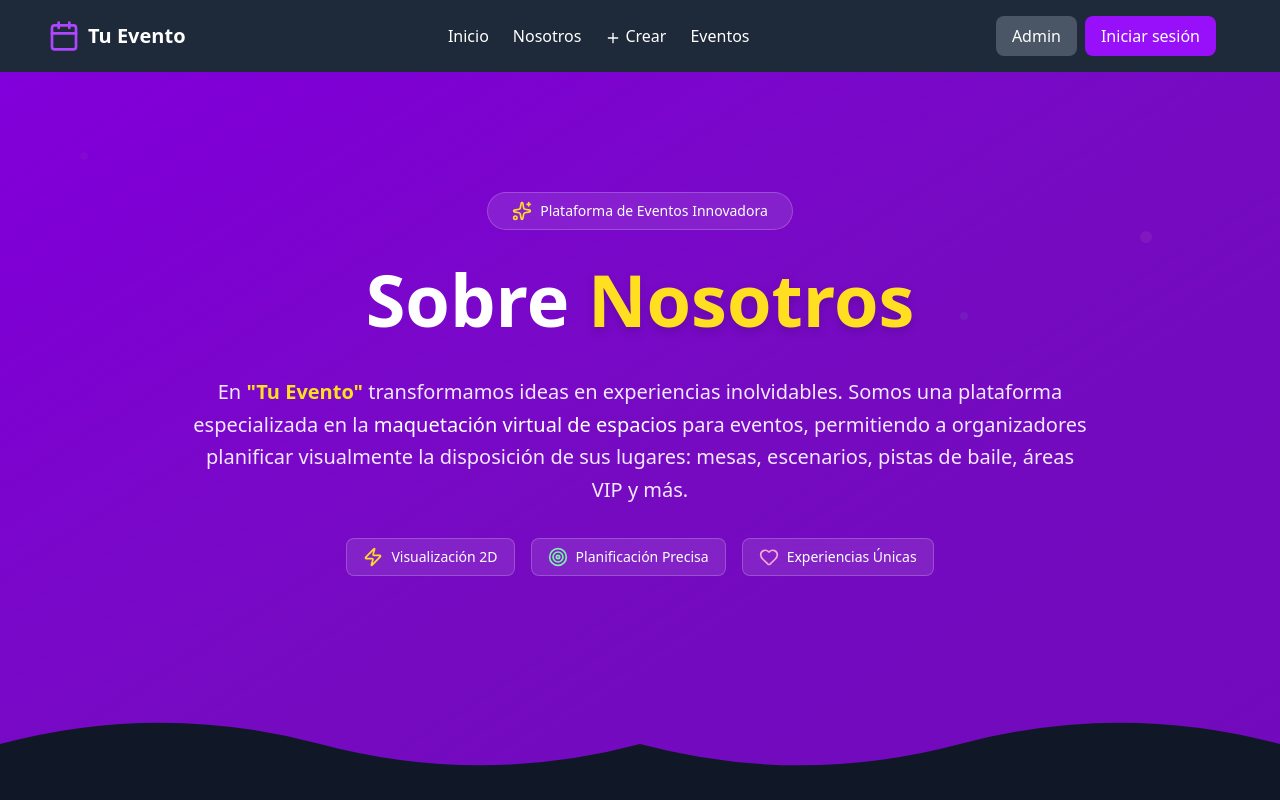
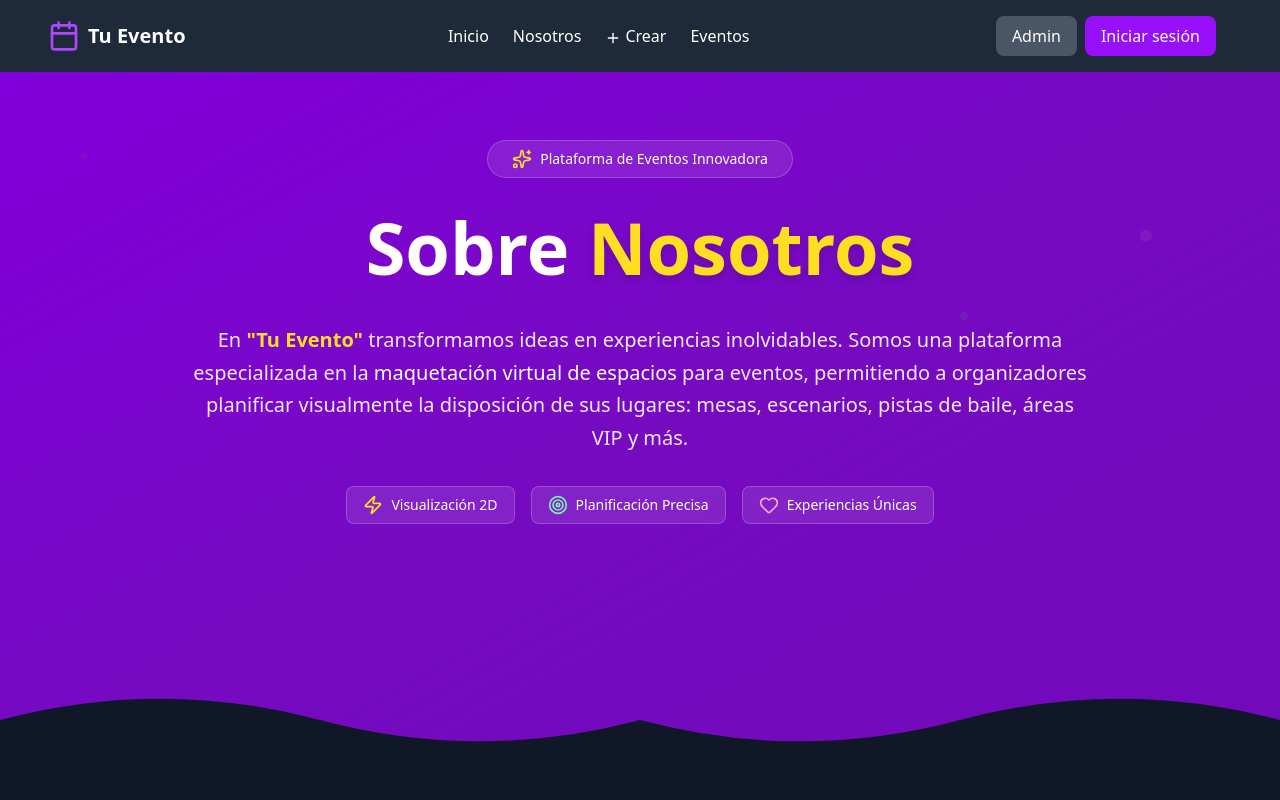
Before and after one commit to lozano2303/tu-evento, a React (Vite) app in the folder TuEventoFrontend (Web)/: page /nosotros in a window 1280 px wide. Shown: the top 800 px of the page. Built offline with nearby package versions, Linux system fonts and the light colour scheme.

Commit message:
refactor(ui): reorganize and improve curved frame

```diff
--- a/TuEventoFrontend (Web)/src/components/views/AboutUs.jsx
+++ b/TuEventoFrontend (Web)/src/components/views/AboutUs.jsx
@@ -78,7 +78,7 @@ export default function AboutUs() {
   return (
     <div className="min-h-screen bg-gray-900 text-white">
       {/* Hero Section */}
-      <section className="relative overflow-hidden py-20">
+      <section className="relative overflow-hidden py-0">
         {/* Fondo con partículas animadas */}
         <div className="absolute inset-0 bg-purple-700">
           <div className="absolute inset-0 opacity-20">
@@ -91,7 +91,7 @@ export default function AboutUs() {
           <div className="absolute inset-0 bg-gradient-to-br from-purple-700/80 via-purple-800/60 to-purple-900/40"></div>
         </div>
 
-        <div className="relative max-w-6xl mx-auto px-4 py-10">
+        <div className="relative max-w-6xl mx-auto px-4 py-17">
           <div className="text-center space-y-8">
             <div className="inline-flex items-center px-6 py-2 bg-white/10 backdrop-blur-sm rounded-full border border-white/20 mb-6">
               <Sparkles className="w-5 h-5 text-yellow-300 mr-2" />
--- a/TuEventoFrontend (Web)/src/components/views/ladingPage.jsx
+++ b/TuEventoFrontend (Web)/src/components/views/ladingPage.jsx
@@ -8,7 +8,7 @@ export default function LadingPage() {
     <div className="min-h-screen bg-gray-900 text-white">
 
       {/* Hero Section */}
-      <section className="relative overflow-hidden py-20">
+      <section className="relative overflow-hidden py-35">
         {/* Fondo degradado */}
         <div className="absolute inset-0 bg-purple-700"></div>
 
```
